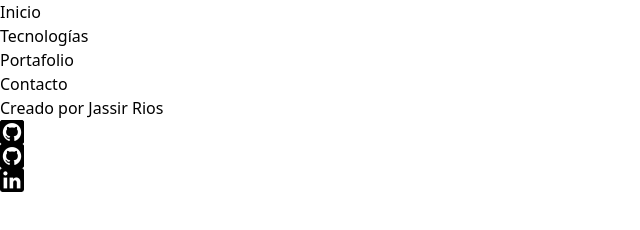
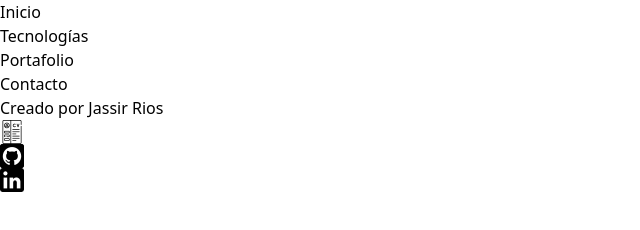
Before and after one commit to Chiro28/portafolio, a website: page src/index.html in a window 1280 px wide. Shown: the full height of the page, 0-640 px from the left. Drawn offline with Linux system fonts and the light colour scheme.

Commit message:
arreglado iconos

```diff
--- a/src/index.html
+++ b/src/index.html
@@ -17,7 +17,7 @@
 
   <footer>
     <p>Creado por Jassir Rios</p>
-    <a href=""><img src="../assets/img/github.png"></a>
+    <a href=""><img src="../assets/img/cv.png"></a>
     <a href=""><img src="../assets/img/github.png"></a>
     <a href=""><img src="../assets/img/linkedin.png"></a>
   </footer>
```
